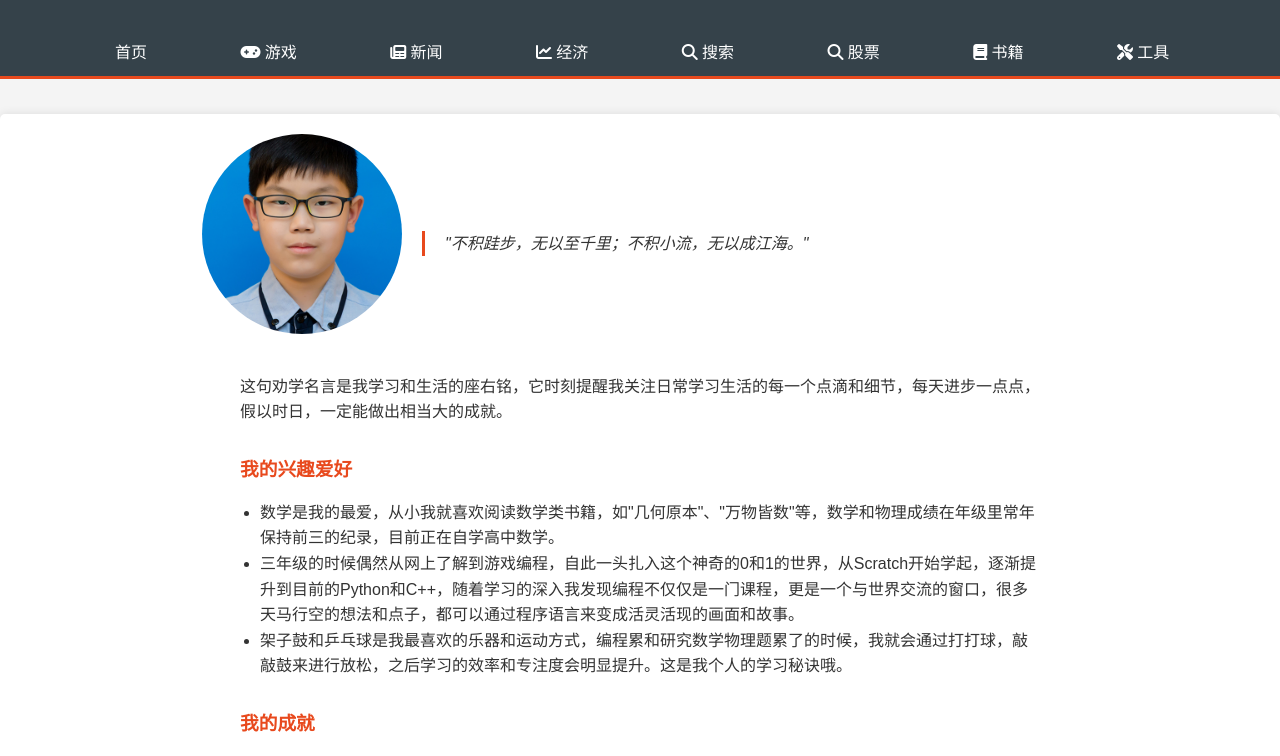
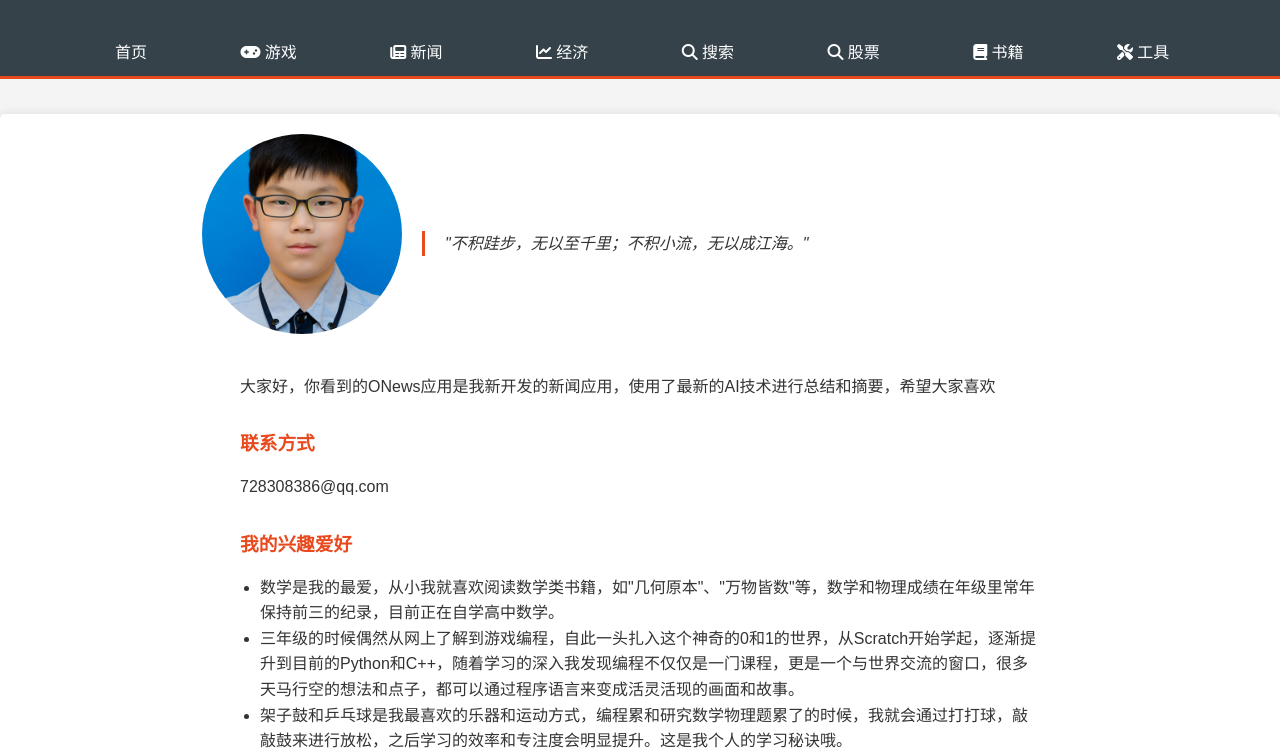
Before and after one commit to sskeysskey/website, a plain HTML site: page about.html in a window 1280 px wide. Shown: the top 756 px of the page. Drawn offline with Linux system fonts and the light colour scheme.

Commit message:
Update about.html

```diff
--- a/about.html
+++ b/about.html
@@ -39,7 +39,12 @@
                 </div>
             </div>
             <div class="intro-content">
-                <p>这句劝学名言是我学习和生活的座右铭，它时刻提醒我关注日常学习生活的每一个点滴和细节，每天进步一点点，假以时日，一定能做出相当大的成就。</p>
+                <p>大家好，你看到的ONews应用是我新开发的新闻应用，使用了最新的AI技术进行总结和摘要，希望大家喜欢</p>
+
+                <h3>联系方式</h3>
+                <div class="contact">
+                    <p>728308386@qq.com</p>
+                </div>
 
                 <h3>我的兴趣爱好</h3>
                 <ul>
@@ -102,11 +107,6 @@
                     <p><a href="https://www.sohu.com/a/315084003_164228" target="_blank">搜狐新闻报道</a></p>
                     <p>这些文章报道了我热爱和学习编程，最终获得北京市赛第一名和全国编程大赛一等奖的事迹。</p>
                 </div>
-
-                <h3>联系方式</h3>
-                <div class="contact">
-                    <p>728308386@qq.com</p>
-                </div>
             </div>
         </section>
 
```
